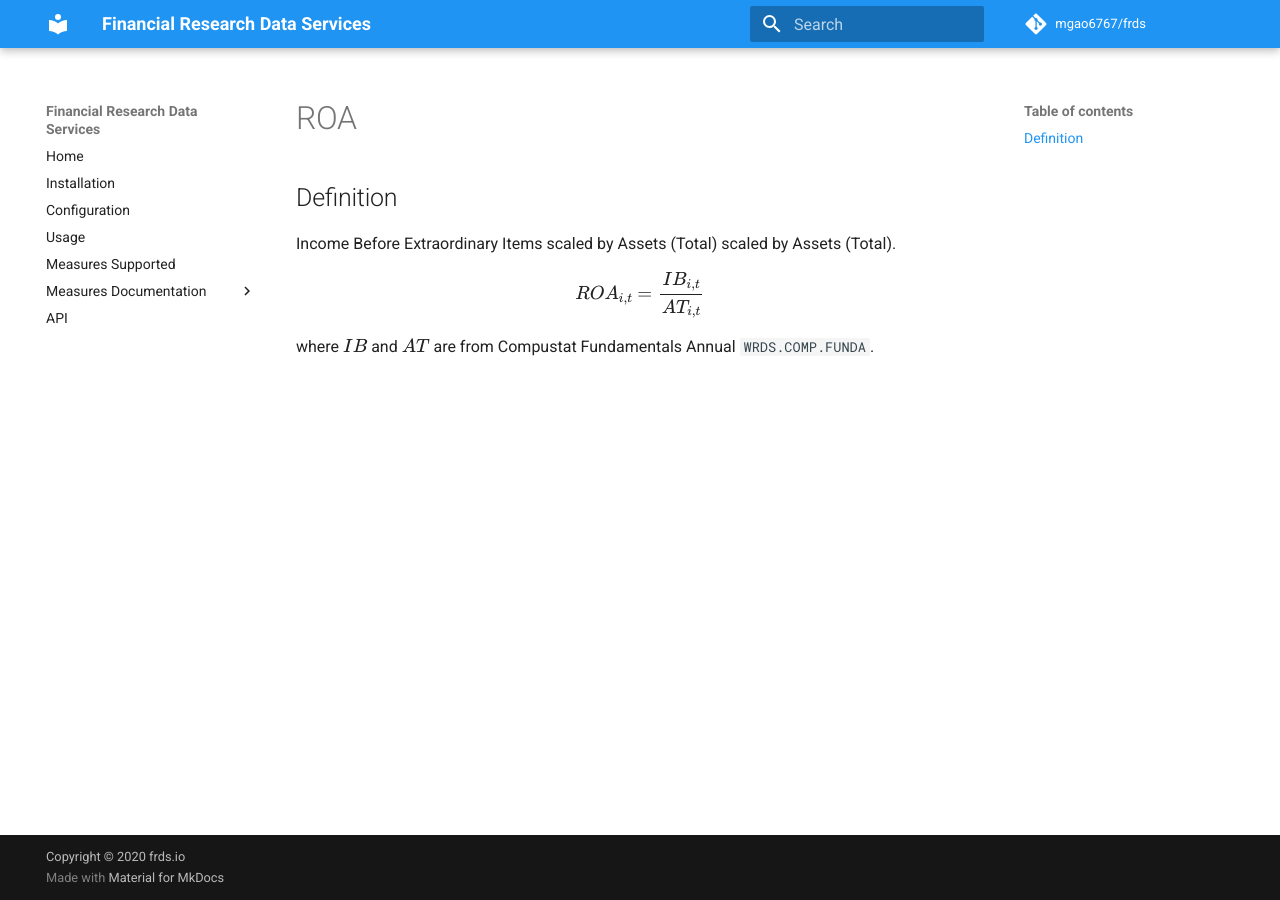
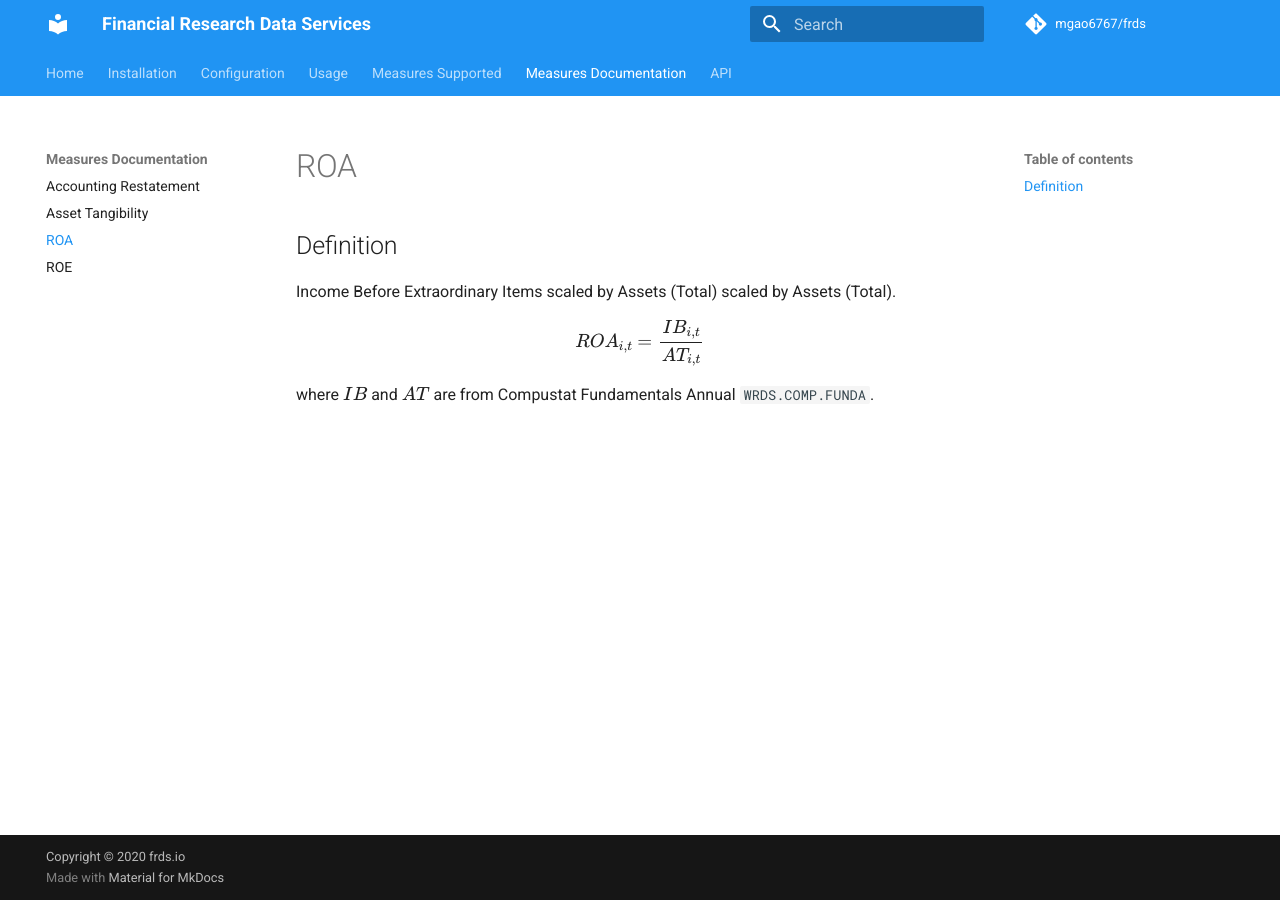
Before and after one commit to mgao6767/frds, an MkDocs documentation site: the page built from docs/measures/roa.md, in a window 1280 px wide. Built offline with MkDocs 1.6.1 and Material for MkDocs 9.7.7, drawn with Linux system fonts in a browser that asks for light colours; formulas are drawn with MathJax 3; comment, search, counter and statistics services are not loaded; some of the changed lines change nothing that is shown.

Commit message:
Update mkdocs.yml

```diff
--- a/mkdocs.yml
+++ b/mkdocs.yml
@@ -14,6 +14,8 @@ copyright: Copyright &copy; 2020 frds.io
 # Configuration
 theme:
   name: material
+  features:
+    - tabs
   language: en
   palette:
     primary: blue
@@ -75,4 +77,6 @@ nav:
 - Measures Documentation:
   - "Accounting Restatement": measures/accounting_restatement.md
   - "Asset Tangibility": measures/asset_tangibility.md
+  - "ROA": measures/roa.md
+  - "ROE": measures/roe.md
 - API: api/index.md
```
